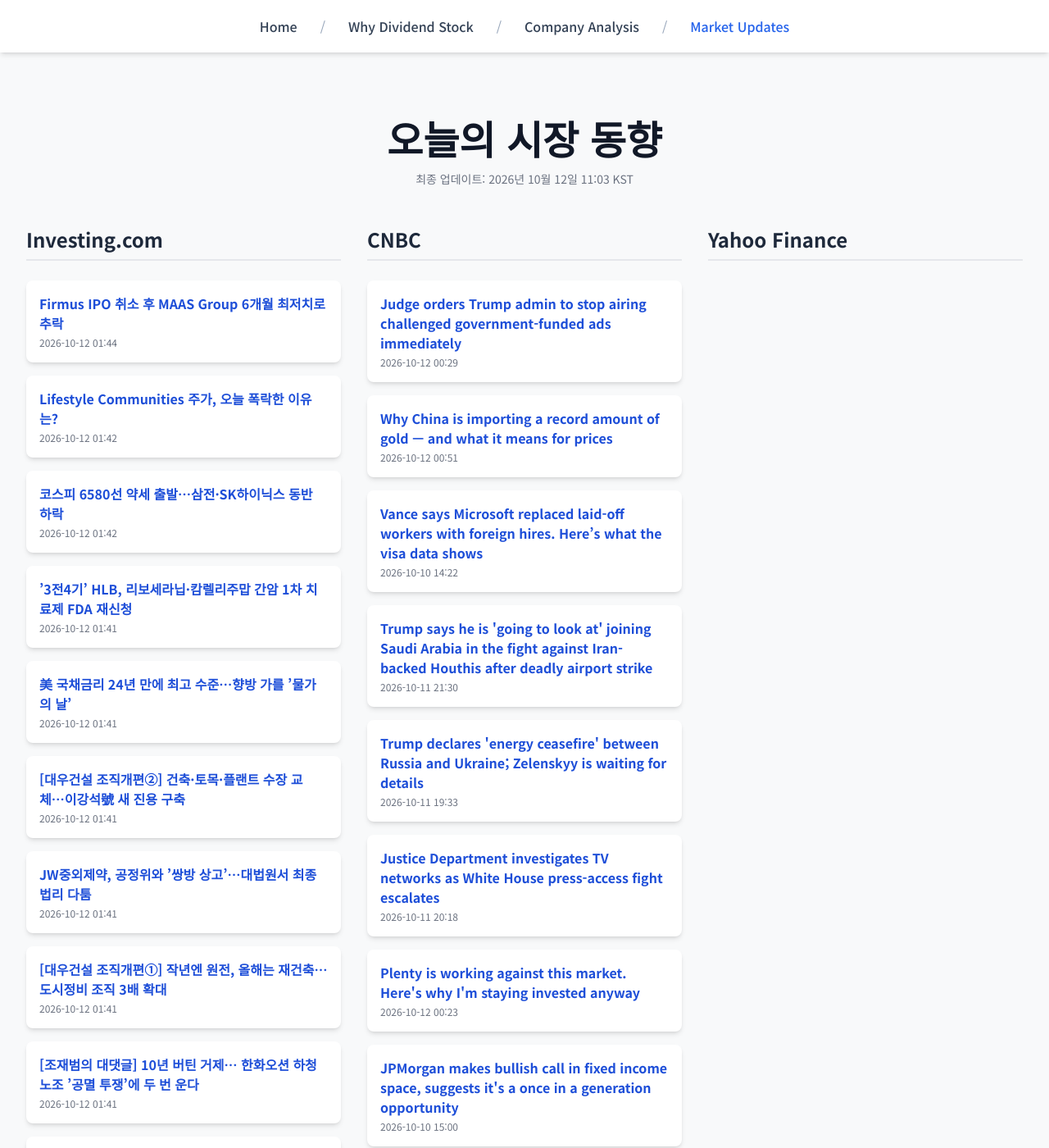
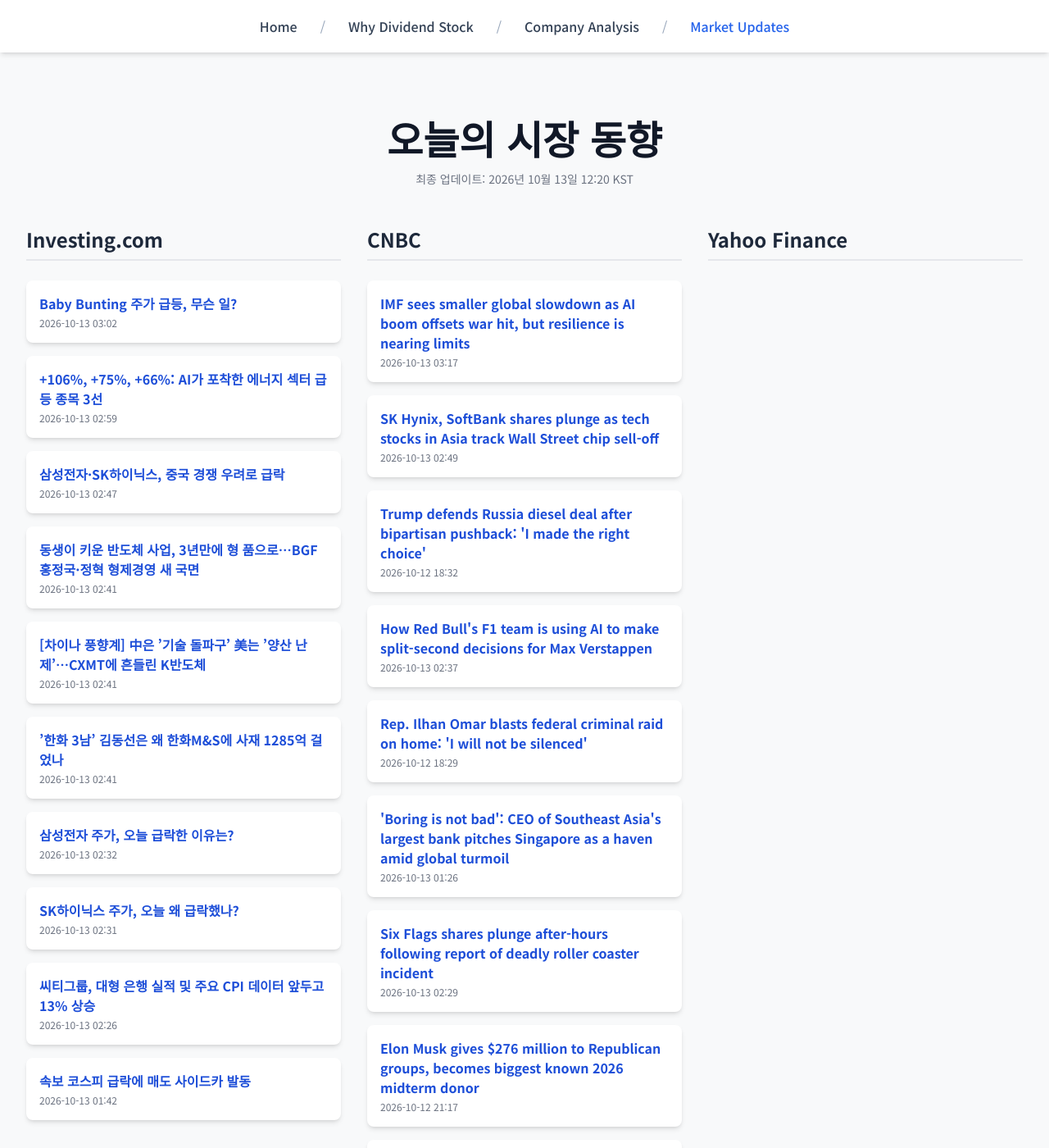
Before and after one commit to Kay-Hwang/my-company-analysis, a Jekyll site: the page built from market-updates.html, in a window 1280 px wide and 1400 px high. Shown: the whole window at 82% size. Built offline with Jekyll 4.4.1, drawn with Linux system fonts in a browser that asks for light colours; nearby versions of some CDN libraries; a script that is not in the unit is left out; some of the changed text lies outside the part shown.

Commit message:
Update daily data

```diff
--- a/_data/latest_data.json
+++ b/_data/latest_data.json
@@ -1,128 +1,128 @@
 {
-  "lastUpdated": "2026년 10월 12일 11:03 KST",
+  "lastUpdated": "2026년 10월 13일 12:20 KST",
   "news": {
     "investing": [
       {
-        "title": "Firmus IPO 취소 후 MAAS Group 6개월 최저치로 추락",
-        "link": "https://kr.investing.com/news/stock-market-news/article-2122880",
-        "pubDate": "2026-10-12 01:44:02",
-        "summary": "Firmus IPO 취소 후 MAAS Group 6개월 최저치로 추락"
+        "title": "Baby Bunting 주가 급등, 무슨 일?",
+        "link": "https://kr.investing.com/news/stock-market-news/article-93CH-2124360",
+        "pubDate": "2026-10-13 03:02:26",
+        "summary": "Baby Bunting 주가 급등, 무슨 일?"
       },
       {
-        "title": "Lifestyle Communities 주가, 오늘 폭락한 이유는?",
-        "link": "https://kr.investing.com/news/stock-market-news/article-93CH-2122879",
-        "pubDate": "2026-10-12 01:42:42",
-        "summary": "Lifestyle Communities 주가, 오늘 폭락한 이유는?"
+        "title": "+106%, +75%, +66%: AI가 포착한 에너지 섹터 급등 종목 3선",
+        "link": "https://kr.investing.com/news/stock-market-news/article-2124361",
+        "pubDate": "2026-10-13 02:59:38",
+        "summary": "+106%, +75%, +66%: AI가 포착한 에너지 섹터 급등 종목 3선"
       },
       {
-        "title": "코스피 6580선 약세 출발…삼전·SK하이닉스 동반 하락",
-        "link": "https://kr.investing.com/news/stock-market-news/article-2122871",
-        "pubDate": "2026-10-12 01:42:00",
-        "summary": "코스피 6580선 약세 출발…삼전·SK하이닉스 동반 하락"
+        "title": "삼성전자·SK하이닉스, 중국 경쟁 우려로 급락",
+        "link": "https://kr.investing.com/news/stock-market-news/article-2124353",
+        "pubDate": "2026-10-13 02:47:42",
+        "summary": "삼성전자·SK하이닉스, 중국 경쟁 우려로 급락"
       },
       {
-        "title": "’3전4기’ HLB, 리보세라닙·캄렐리주맙 간암 1차 치료제 FDA 재신청",
-        "link": "https://kr.investing.com/news/stock-market-news/article-2122875",
-        "pubDate": "2026-10-12 01:41:13",
-        "summary": "’3전4기’ HLB, 리보세라닙·캄렐리주맙 간암 1차 치료제 FDA 재신청"
+        "title": "동생이 키운 반도체 사업, 3년만에 형 품으로…BGF 홍정국·정혁 형제경영 새 국면",
+        "link": "https://kr.investing.com/news/stock-market-news/article-2124350",
+        "pubDate": "2026-10-13 02:41:19",
+        "summary": "동생이 키운 반도체 사업, 3년만에 형 품으로…BGF 홍정국·정혁 형제경영 새 국면"
       },
       {
-        "title": "美 국채금리 24년 만에 최고 수준…향방 가를 ’물가의 날’",
-        "link": "https://kr.investing.com/news/stock-market-news/article-2122877",
-        "pubDate": "2026-10-12 01:41:12",
-        "summary": "美 국채금리 24년 만에 최고 수준…향방 가를 ’물가의 날’"
+        "title": "[차이나 풍향계] 中은 ’기술 돌파구’ 美는 ’양산 난제’…CXMT에 흔들린 K반도체",
+        "link": "https://kr.investing.com/news/stock-market-news/article-2124349",
+        "pubDate": "2026-10-13 02:41:17",
+        "summary": "[차이나 풍향계] 中은 ’기술 돌파구’ 美는 ’양산 난제’…CXMT에 흔들린 K반도체"
       },
       {
-        "title": "[대우건설 조직개편②] 건축·토목·플랜트 수장 교체…이강석號 새 진용 구축",
-        "link": "https://kr.investing.com/news/stock-market-news/article-2122872",
-        "pubDate": "2026-10-12 01:41:09",
-        "summary": "[대우건설 조직개편②] 건축·토목·플랜트 수장 교체…이강석號 새 진용 구축"
+        "title": "’한화 3남’ 김동선은 왜 한화M&S에 사재 1285억 걸었나",
+        "link": "https://kr.investing.com/news/stock-market-news/article-2124351",
+        "pubDate": "2026-10-13 02:41:11",
+        "summary": "’한화 3남’ 김동선은 왜 한화M&S에 사재 1285억 걸었나"
       },
       {
-        "title": "JW중외제약, 공정위와 ’쌍방 상고’…대법원서 최종 법리 다툼",
-        "link": "https://kr.investing.com/news/stock-market-news/article-2122868",
-        "pubDate": "2026-10-12 01:41:09",
-        "summary": "JW중외제약, 공정위와 ’쌍방 상고’…대법원서 최종 법리 다툼"
+        "title": "삼성전자 주가, 오늘 급락한 이유는?",
+        "link": "https://kr.investing.com/news/stock-market-news/article-93CH-2124344",
+        "pubDate": "2026-10-13 02:32:07",
+        "summary": "삼성전자 주가, 오늘 급락한 이유는?"
       },
       {
-        "title": "[대우건설 조직개편①] 작년엔 원전, 올해는 재건축…도시정비 조직 3배 확대",
-        "link": "https://kr.investing.com/news/stock-market-news/article-2122873",
-        "pubDate": "2026-10-12 01:41:08",
-        "summary": "[대우건설 조직개편①] 작년엔 원전, 올해는 재건축…도시정비 조직 3배 확대"
+        "title": "SK하이닉스 주가, 오늘 왜 급락했나?",
+        "link": "https://kr.investing.com/news/stock-market-news/article-93CH-2124343",
+        "pubDate": "2026-10-13 02:31:55",
+        "summary": "SK하이닉스 주가, 오늘 왜 급락했나?"
       },
       {
-        "title": "[조재범의 대댓글] 10년 버틴 거제… 한화오션 하청노조 ’공멸 투쟁’에 두 번 운다",
-        "link": "https://kr.investing.com/news/stock-market-news/article-2122878",
-        "pubDate": "2026-10-12 01:41:05",
-        "summary": "[조재범의 대댓글] 10년 버틴 거제… 한화오션 하청노조 ’공멸 투쟁’에 두 번 운다"
+        "title": "씨티그룹, 대형 은행 실적 및 주요 CPI 데이터 앞두고 13% 상승",
+        "link": "https://kr.investing.com/news/stock-market-news/article-2124345",
+        "pubDate": "2026-10-13 02:26:39",
+        "summary": "씨티그룹, 대형 은행 실적 및 주요 CPI 데이터 앞두고 13% 상승"
       },
       {
-        "title": "’공짜노동’ 막을 근로시간 기록 의무화…고용부 국감 시험대 오른다",
-        "link": "https://kr.investing.com/news/stock-market-news/article-2122874",
-        "pubDate": "2026-10-12 01:40:52",
-        "summary": "’공짜노동’ 막을 근로시간 기록 의무화…고용부 국감 시험대 오른다"
+        "title": "속보 코스피 급락에 매도 사이드카 발동",
+        "link": "https://kr.investing.com/news/stock-market-news/article-2124325",
+        "pubDate": "2026-10-13 01:42:56",
+        "summary": "속보 코스피 급락에 매도 사이드카 발동"
       }
     ],
     "cnbc": [
       {
-        "title": "Judge orders Trump admin to stop airing challenged government-funded ads immediately",
-        "link": "https://www.cnbc.com/2026/10/11/trump-ads-dhs-judge-order.html",
-        "pubDate": "Mon, 12 Oct 2026 00:29:50 GMT",
-        "summary": "The ads have been criticized as government propaganda and as aimed at influencing the outcome of the midterm election, which will determine control of Congress."
+        "title": "IMF sees smaller global slowdown as AI boom offsets war hit, but resilience is nearing limits",
+        "link": "https://www.cnbc.com/2026/10/12/imf-world-bank-annual-meetings-october-bangkok-asia-.html",
+        "pubDate": "Tue, 13 Oct 2026 03:17:53 GMT",
+        "summary": "The IMF raised its 2026 global growth forecast to 3.1%, warning that resilience is tested by energy constraints and looming fiscal risks."
       },
       {
-        "title": "Why China is importing a record amount of gold — and what it means for prices",
-        "link": "https://www.cnbc.com/2026/10/12/china-gold-buying-interest-rate-.html",
-        "pubDate": "Mon, 12 Oct 2026 00:51:10 GMT",
-        "summary": "Beijing’s push to diversify away from the dollar and Chinese households’ search for a safe place to put their savings has fueled China’s record gold buying."
+        "title": "SK Hynix, SoftBank shares plunge as tech stocks in Asia track Wall Street chip sell-off",
+        "link": "https://www.cnbc.com/2026/10/13/sk-hynix-softbank-samsung-electronics-shares-tech-stocks-fall.html",
+        "pubDate": "Tue, 13 Oct 2026 02:49:17 GMT",
+        "summary": "Asian technology stocks tumbled Tuesday as a sell-off in U.S. semiconductor shares spilled into regional markets."
       },
       {
-        "title": "Vance says Microsoft replaced laid-off workers with foreign hires. Here’s what the visa data shows",
-        "link": "https://www.cnbc.com/2026/10/10/vance-microsoft-h1b-layoffs-visa-data.html",
-        "pubDate": "Sat, 10 Oct 2026 14:22:23 GMT",
-        "summary": "The administration barred Microsoft and seven other firms from sponsoring green cards over claims they favor foreign workers. Here's what the visa data shows."
+        "title": "Trump defends Russia diesel deal after bipartisan pushback: 'I made the right choice'",
+        "link": "https://www.cnbc.com/2026/10/12/trump-russia-diesel-putin.html",
+        "pubDate": "Mon, 12 Oct 2026 18:32:03 GMT",
+        "summary": "Ukraine President Volodymyr Zelenskyy said that the U.S. easing sanctions on Moscow \"plays into Russia's hands.\""
       },
       {
-        "title": "Trump says he is 'going to look at' joining Saudi Arabia in the fight against Iran-backed Houthis after deadly airport strike",
-        "link": "https://www.cnbc.com/2026/10/11/trump-saudi-arabia-iran-houthis.html",
-        "pubDate": "Sun, 11 Oct 2026 21:30:45 GMT",
-        "summary": "U.S. military involvement in the fight against the Houthis would stretch resources in the Middle East already committed to fighting Iran, analysts said."
+        "title": "How Red Bull's F1 team is using AI to make split-second decisions for Max Verstappen",
+        "link": "https://www.cnbc.com/2026/10/13/red-bull-f1-ai-max-verstappen.html",
+        "pubDate": "Tue, 13 Oct 2026 02:37:08 GMT",
+        "summary": "Red Bull Racing is increasingly using AI to help make real-time Formula 1 race decisions, but the team says human judgment remains essential."
       },
       {
-        "title": "Trump declares 'energy ceasefire' between Russia and Ukraine; Zelenskyy is waiting for details",
-        "link": "https://www.cnbc.com/2026/10/11/trump-energy-ceasefire-russia-ukraine-zelenskyy.html",
-        "pubDate": "Sun, 11 Oct 2026 19:33:51 GMT",
-        "summary": "Ukrainian President Volodymyr Zelenskyy said he is waiting on details from Washington."
+        "title": "Rep. Ilhan Omar blasts federal criminal raid on home: 'I will not be silenced'",
+        "link": "https://www.cnbc.com/2026/10/12/ilhan-omar-home-raided-dhs-immigration-investigation.html",
+        "pubDate": "Mon, 12 Oct 2026 18:29:28 GMT",
+        "summary": "The Minnesota Democrat, a Muslim who was born in Somalia, has been targeted for criticism in the past by President Donald Trump."
       },
       {
-        "title": "Justice Department investigates TV networks as White House press-access fight escalates",
-        "link": "https://www.cnbc.com/2026/10/11/trump-doj-white-house-tv-press-pool-antitrust.html",
-        "pubDate": "Sun, 11 Oct 2026 20:18:38 GMT",
-        "summary": "The Justice Department said in a statement that it is examining whether the White House TV press pool violated the Sherman Act."
+        "title": "'Boring is not bad': CEO of Southeast Asia's largest bank pitches Singapore as a haven amid global turmoil",
+        "link": "https://www.cnbc.com/2026/10/13/singapore-war-geopolitics-dbs-bank-ceo.html",
+        "pubDate": "Tue, 13 Oct 2026 01:26:41 GMT",
+        "summary": "Singapore is a bastion of safety amid global turmoil, according to the CEO of DBS."
       },
       {
-        "title": "Plenty is working against this market. Here's why I'm staying invested anyway",
-        "link": "https://www.cnbc.com/investingclub/2026/10/11/plenty-is-working-against-this-market-why-im-staying-invested-anyway.html",
-        "pubDate": "Mon, 12 Oct 2026 00:23:07 GMT",
-        "summary": "The fact is, I don't have a strong case for owning stocks at the moment."
+        "title": "Six Flags shares plunge after-hours following report of deadly roller coaster incident",
+        "link": "https://www.cnbc.com/2026/10/13/six-flags-shares-plunge-after-hours-deadly-roller-coaster-incident-goliath-georgia.html",
+        "pubDate": "Tue, 13 Oct 2026 02:29:14 GMT",
+        "summary": "Six Flags shares plunged more than 10% in after-hours trading Monday following reports of a deadly roller coaster incident at its Georgia amusement park."
       },
       {
-        "title": "JPMorgan makes bullish call in fixed income space, suggests it's a once in a generation opportunity",
-        "link": "https://www.cnbc.com/2026/10/10/jpmorgan-sees-once-in-a-generation-opportunity-in-fixed-income-space.html",
-        "pubDate": "Sat, 10 Oct 2026 15:00:01 GMT",
-        "summary": "Why Priya Misra, a portfolio manager at the firm, is looking to take credit risk in high-quality companies."
+        "title": "Elon Musk gives $276 million to Republican groups, becomes biggest known 2026 midterm donor",
+        "link": "https://www.cnbc.com/2026/10/12/elon-musk-republican-donations-2026-midterm-election.html",
+        "pubDate": "Mon, 12 Oct 2026 21:17:58 GMT",
+        "summary": "Musk’s record midterm election spending comes as the Tesla and SpaceX CEO rebuilds his relationship with Trump and has business ties to the federal government."
       },
       {
-        "title": "Living with Mom and trading on margin. The regular investor gets in on Wall Street's record stock borrowing binge",
-        "link": "https://www.cnbc.com/2026/10/09/margin-debt-stock-market-risk.html",
-        "pubDate": "Fri, 09 Oct 2026 13:03:19 GMT",
-        "summary": "Margin debt has surged to record levels as investors like 29-year-old Hy Luu borrow more against their portfolios. Here’s how leverage can amplify stock losses."
+        "title": "Trump 'not happy' with Kimberly Guilfoyle, weighs firing her as ambassador to Greece",
+        "link": "https://www.cnbc.com/2026/10/12/trump-kimberly-guilfoyle-ambassador.html",
+        "pubDate": "Mon, 12 Oct 2026 22:26:59 GMT",
+        "summary": "The former Fox News personality Guilfoyle was previously engaged to the president's son, Donald Trump Jr."
       },
       {
-        "title": "Pokémon card values are soaring. What collectors should know before buying or selling",
-        "link": "https://www.cnbc.com/2026/10/10/pokemon-card-values-grading-guide.html",
-        "pubDate": "Sat, 10 Oct 2026 13:30:02 GMT",
-        "summary": "Pokémon card values are surging. Learn how grading, scarcity, recent sales and counterfeits can affect what collectors pay."
+        "title": "FAA warns U.S. airlines of safety risks over Saudi Arabia after attacks",
+        "link": "https://www.cnbc.com/2026/10/12/faa-saudi-arabia-flight-risks.html",
+        "pubDate": "Mon, 12 Oct 2026 16:50:44 GMT",
+        "summary": "The FAA warned U.S. airlines about flight risks over Saudi Arabia as Riyadh airport attacks disrupt travel and Delta weighs an Oct. 23 launch."
       }
     ],
     "yahoo": []
```
